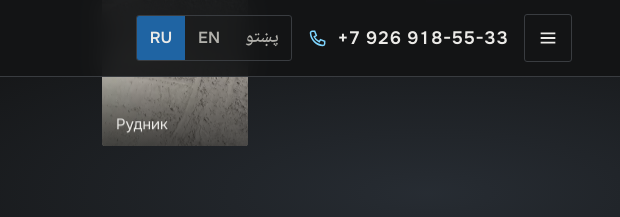
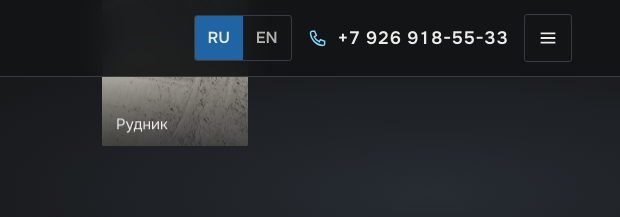
Before and after one commit to Alanshao10/daler-preview, a plain HTML site: page final/index.html in a window 1280 px wide. Shown: the top 217 px of the page, 660-1280 px from the left. Drawn offline with Linux system fonts and the light colour scheme.

Commit message:
Итог C: без пушту
Co-Authored-By: Claude Sonnet 5.5 <noreply@anthropic.com>

```diff
--- a/final/index.html
+++ b/final/index.html
@@ -468,7 +468,7 @@ figcaption { margin-top: 14px; font-size: var(--text-sm); color: var(--ivory-mut
       <a href="#contact" data-en="Contacts" data-ps="اړیکې">Контакты</a>
     </nav>
     <div class="lang lang-top" role="group" aria-label="Язык / Language">
-      <button type="button" data-lang="ru" aria-pressed="true">RU</button><button type="button" data-lang="en" aria-pressed="false">EN</button><button type="button" data-lang="ps" aria-pressed="false" lang="ps" dir="rtl">پښتو</button>
+      <button type="button" data-lang="ru" aria-pressed="true">RU</button><button type="button" data-lang="en" aria-pressed="false">EN</button>
     </div>
     <a class="top-phone num" href="tel:+79269185533" aria-label="Позвонить: +7 926 918-55-33" data-en-aria="Call: +7 926 918-55-33" data-ps-aria="زنګ ووهئ: +7 926 918-55-33">
       <svg viewBox="0 0 24 24" fill="none" stroke="currentColor" stroke-width="1.8" aria-hidden="true"><path d="M5 4h3l2 5-2.5 1.5a11 11 0 0 0 6 6L15 14l5 2v3a2 2 0 0 1-2 2A16 16 0 0 1 3 6a2 2 0 0 1 2-2z"/></svg>
@@ -486,7 +486,7 @@ figcaption { margin-top: 14px; font-size: var(--text-sm); color: var(--ivory-mut
         <a href="#doc" data-en="Certificate" data-ps="سند">Сертификат</a>
         <a href="#contact" data-en="Contacts" data-ps="اړیکې">Контакты</a>
         <div class="lang lang-menu" role="group" aria-label="Язык / Language">
-          <button type="button" data-lang="ru" aria-pressed="true">Русский</button><button type="button" data-lang="en" aria-pressed="false">English</button><button type="button" data-lang="ps" aria-pressed="false" lang="ps" dir="rtl">پښتو</button>
+          <button type="button" data-lang="ru" aria-pressed="true">Русский</button><button type="button" data-lang="en" aria-pressed="false">English</button>
         </div>
       </nav>
     </details>
```
